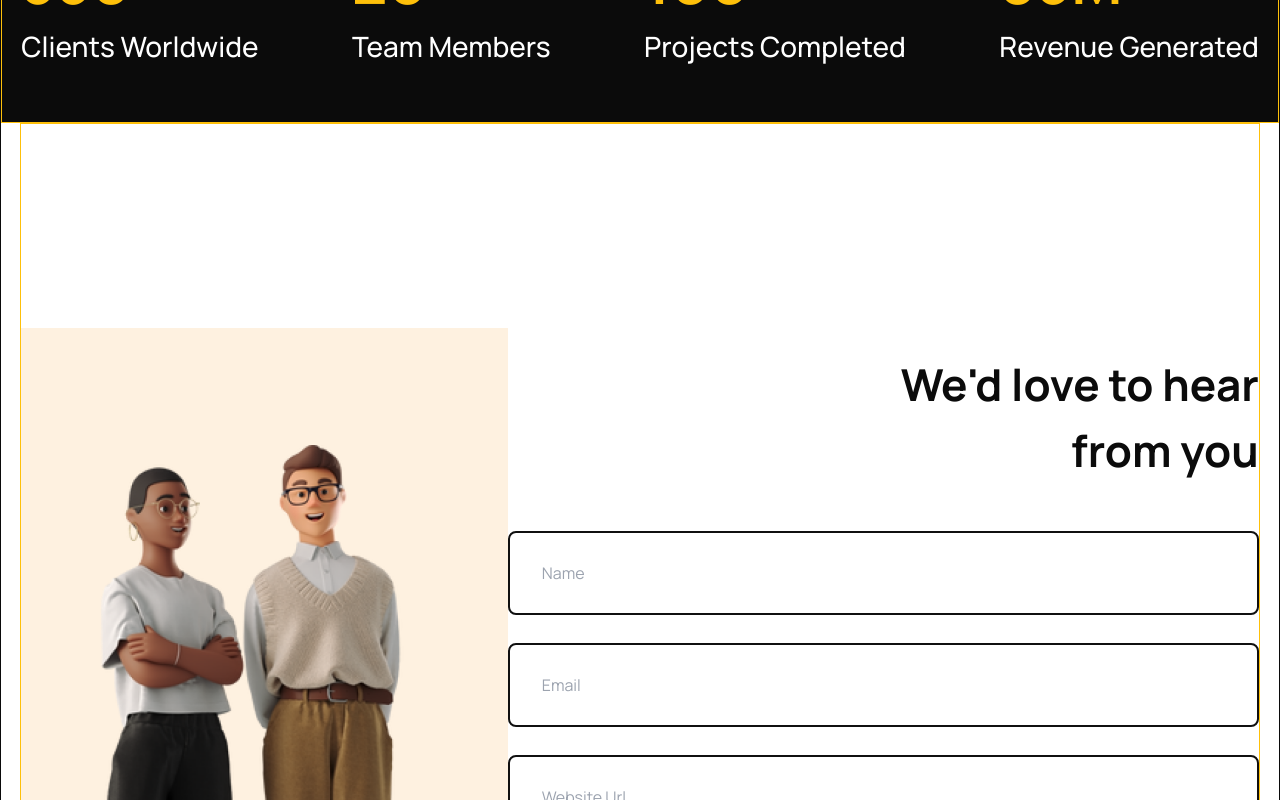
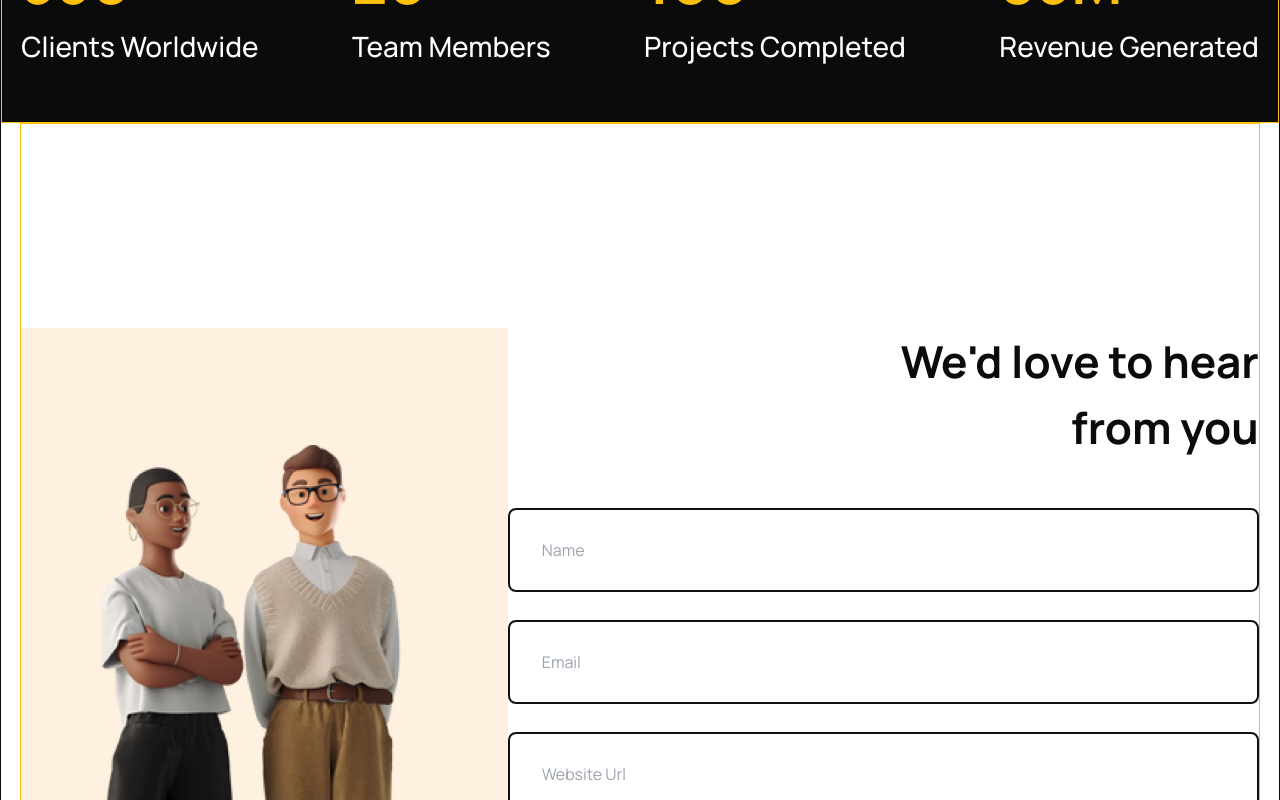
Before and after one commit to AJ1732/smg-task, a React (Vite) app: page / in a window 1280 px wide. Shown: the part 3880-4680 px from the top of the page. Built offline with nearby package versions, Linux system fonts and the light colour scheme.

Commit message:
chore: adjust flex display

```diff
--- a/src/sections/ContactSection.tsx
+++ b/src/sections/ContactSection.tsx
@@ -4,7 +4,7 @@ import contact from "../assets/img/contact.png";
 const ContactSection = () => {
   return (
     <section>
-      <div className="flex-between py-[12.75rem]">
+      <div className="flex items-start justify-between py-[12.75rem]">
         <figure className="flex-center h-[55.6875rem] w-[38.875rem] bg-[#FEF1E0]">
           <img
             src={contact}
```
